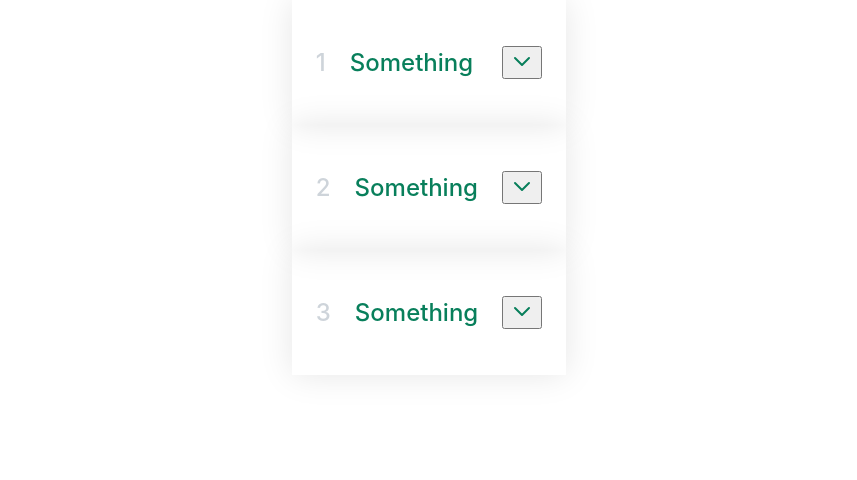
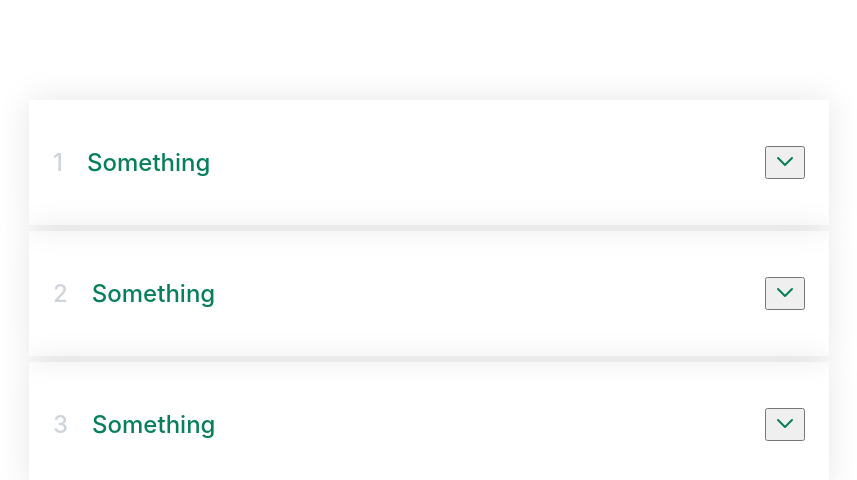
Before and after one commit to khalil0525/accordion-component-app, a React (Create React App) app: page / in a window 1280 px wide. Shown: the top 480 px of the page, without its empty margins (211-1068 px from the left). Built offline with nearby package versions, Linux system fonts and the light colour scheme.

Commit message:
Added functionality to have only 1 tab open

```diff
--- a/src/App.css
+++ b/src/App.css
@@ -1,9 +1,6 @@
 .App {
-  width: 100%;
-  height: 100%;
   display: flex;
   justify-content: center;
-  align-items: center;
 }
 
 .App-logo {
--- a/src/components/Accordion/Accordion.js
+++ b/src/components/Accordion/Accordion.js
@@ -3,23 +3,51 @@ import styles from "./Accordion.module.css";
 import AccordionItem from "./AccordionItem";
 
 const Accordion = (props) => {
-  const [openItem, setOpenItem] = useState(true);
+  // This piece of state is used to determine which accordion item is open and which to close when opening a given accordion item
+  const [openItem, setOpenItem] = useState("");
+  // The function will control the state for the accordion. We only want 1 tab open at once.
+  // It will be passed as props to the AccordionItem to pull up the AccordionItem number that is currently open.
+  const accordionItemHandler = (accordionItemNumber) => {
+    // Here we check if the current openItem value is equivalent to the accordionItemNumber that was sent from the clicked AccordionItem.
+    // If it is, we will close it.
+    if (openItem === accordionItemNumber) {
+      setOpenItem("");
+      return;
+    }
+    // Here we set the openItem to the accordionItem that was clicked.
+    // The logic for opening and closing AccordionItem tabs is in AccordionItem.
+    // THe state variable we set here is passed down as a prop.
+    // 1) If no tab is open, we simply just open the tab we selected
+    //2) If a tab is open, we close it and open the selected tab.
+    setOpenItem(accordionItemNumber);
+  };
+
+  //********************JSX*************************
   return (
-    <div className="Accordion">
+    //Here we are using modules to work with CSS rules
+    <div className={styles.accordion}>
       <AccordionItem
         number="1"
         title="Something"
         description="some text here"
+        // currentOpenItem is a prop that will be used to communicate between the AccordionItems which tab is currently open.
+        currentOpenItem={openItem}
+        // onClickAccordion is a prop function that is passed so that we can change the state of openItem
+        onClickAccordion={accordionItemHandler}
       />
       <AccordionItem
         number="2"
         title="Something"
         description="some text here"
+        currentOpenItem={openItem}
+        onClickAccordion={accordionItemHandler}
       />
       <AccordionItem
         number="3"
         title="Something"
         description="some text here"
+        currentOpenItem={openItem}
+        onClickAccordion={accordionItemHandler}
       />
     </div>
   );
--- a/src/components/Accordion/Accordion.module.css
+++ b/src/components/Accordion/Accordion.module.css
@@ -1,8 +1,8 @@
-.Accordion {
-  width: 700px;
+.accordion {
+  width: 800px;
   margin: 100px auto;
 
   display: flex;
   flex-direction: column;
-  gap: 36px;
+  gap: 6px;
 }
--- a/src/components/Accordion/AccordionItem.js
+++ b/src/components/Accordion/AccordionItem.js
@@ -3,11 +3,22 @@ import React, { useState } from "react";
 import styles from "./AccordionItem.module.css";
 
 const AccordionItem = (props) => {
+  // This state controls whether the accordion tab is open or not. It's false/Closed by default
   const [isOpen, setIsOpen] = useState(false);
+  //This handler will set the state of isOpen to false or true and call the onClickAccordion fucntion, passed in props from Accordion, to pass up the components number prop.
+
   const buttonClickHandler = (event) => {
     setIsOpen((prevState) => !prevState);
+    // This number prop is used to set the state of the openItem variable in Accordion. That information is then passed down to the AccordionItems
+    // To close the AccordionItem tabs that are not equivalent to the current openItem value.
+    props.onClickAccordion(props.number);
   };
-
+  // This if statement checks if the AccordionItem is currently open and if it is the proper AccordionItem tab that's supposed to be open.
+  if (isOpen && props.currentOpenItem !== props.number) {
+    // If an AccordionItem is currently open and isn't the currenOpenItem, we switch it's state to false to close it.
+    setIsOpen((prevState) => !prevState);
+  }
+  //********************JSX*************************
   return (
     <div className={`${styles["accordion-item"]} ${isOpen && styles.open} `}>
       <p className={styles.number}>{props.number}</p>
```
